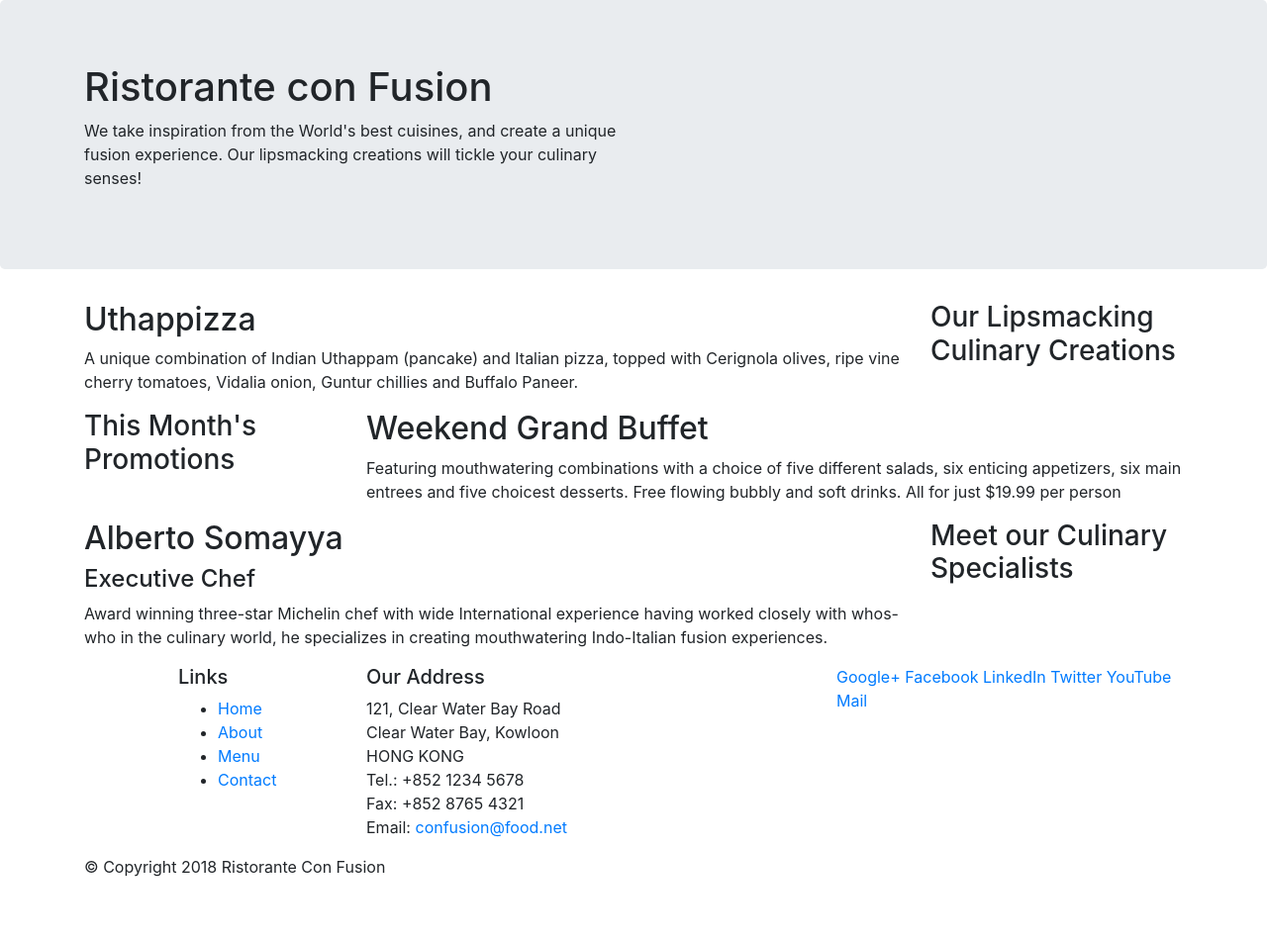
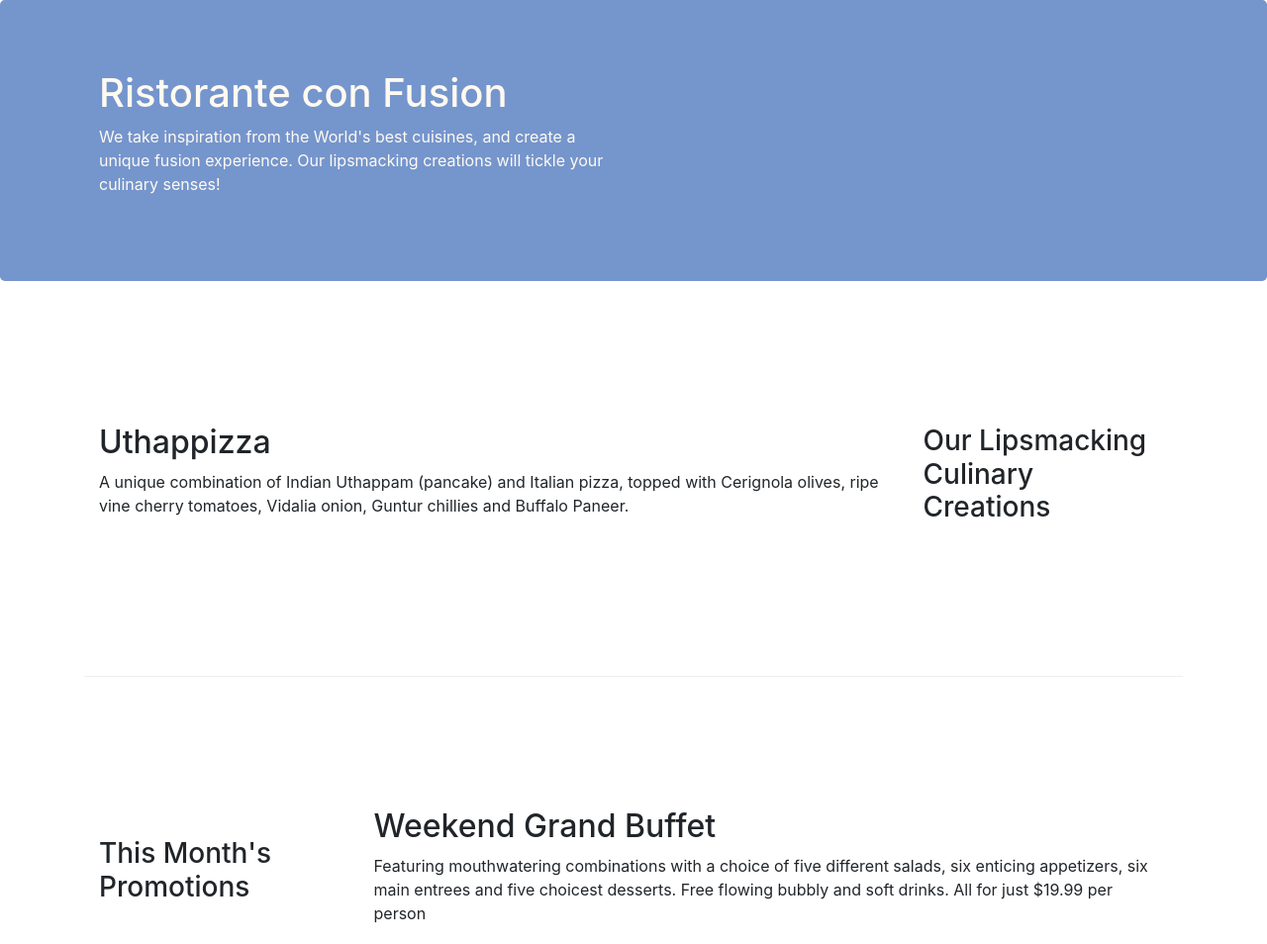
Before and after one commit to tpham20908/conFusion, a website: page index.html in a window 1280 px wide. Shown: the top 954 px of the page at 99% size. Before the commit the page ends 904 px from the top, so only its background shows below. Drawn offline with nearby package versions, Linux system fonts and the light colour scheme.

Commit message:
customed style.css

```diff
--- /dev/null
+++ b/css/styles.css
@@ -0,0 +1,30 @@
+.row-header {
+  margin: 0 auto;
+  padding: 0 auto;
+}
+
+.row-content {
+  margin: 0 auto;
+  padding: 50px 0;
+  border-bottom: 1px ridge;
+  min-height: 400px;
+}
+
+.footer {
+  background-color: #D1C9B4;
+  margin: 0 auto;
+  padding: 20px 0;
+}
+
+.jumbotron {
+  margin: 0 auto;
+  padding: 70px 20px;
+  background-color: #7595CD;
+  color: floralwhite;
+}
+
+.address {
+  margin: 0;
+  font-size: 80%;
+  color: #0f0f0f;
+}
--- a/index.html
+++ b/index.html
@@ -9,6 +9,7 @@
 
 	<!-- Bootstrap CSS -->
 	<link rel="stylesheet" href="node_modules/bootstrap/dist/css/bootstrap.min.css">
+	<link rel="stylesheet" href="css/styles.css">
 
 	<title>Ristorante Con Fusion</title>
 </head>
@@ -17,7 +18,7 @@
 
 	<header class="jumbotron">
 		<div class="container">
-			<div class="row">
+			<div class="row row-header">
 				<div class="col-12 col-sm-6">
 					<h1>Ristorante con Fusion</h1>
 					<p>We take inspiration from the World's best cuisines, and create a unique fusion experience. Our lipsmacking
@@ -30,7 +31,7 @@
 	</header>
 
 	<div class="container">
-		<div class="row">
+		<div class="row row-content align-items-center">
 			<div class="col-12 col-sm-4 order-sm-last col-md-3">
 				<h3>Our Lipsmacking Culinary Creations</h3>
 			</div>
@@ -41,7 +42,7 @@
 			</div>
 		</div>
 
-		<div class="row">
+		<div class="row row-content align-items-center">
 			<div class="col-12 col-sm-4 col-md-3">
 				<h3>This Month's Promotions</h3>
 			</div>
@@ -52,7 +53,7 @@
 			</div>
 		</div>
 
-		<div class="row">
+		<div class="row row-content align-items-center">
 			<div class="col-12 col-sm-4 order-sm-last col-md-3">
 				<h3>Meet our Culinary Specialists</h3>
 			</div>
@@ -65,12 +66,12 @@
 		</div>
 	</div>
 
-	<footer>
+	<footer class="footer">
 		<div class="container">
 			<div class="row">
 				<div class="col-4 offset-1 col-sm-2">
 					<h5>Links</h5>
-					<ul>
+					<ul class="list-unstyled">
 						<li><a href="#">Home</a></li>
 						<li><a href="#">About</a></li>
 						<li><a href="#">Menu</a></li>
@@ -79,7 +80,7 @@
 				</div>
 				<div class="col-7 col-sm-5">
 					<h5>Our Address</h5>
-					<address>
+					<address class="address">
 						121, Clear Water Bay Road<br>
 						Clear Water Bay, Kowloon<br>
 						HONG KONG<br>
@@ -88,8 +89,8 @@
 						Email: <a href="mailto:confusion@food.net">confusion@food.net</a>
 					</address>
 				</div>
-				<div class="col-12 col-sm-4">
-					<div>
+				<div class="col-12 col-sm-4 align-self-center">
+					<div class="text-center">
 						<a href="http://google.com/+">Google+</a>
 						<a href="http://www.facebook.com/profile.php?id=">Facebook</a>
 						<a href="http://www.linkedin.com/in/">LinkedIn</a>
@@ -99,7 +100,7 @@
 					</div>
 				</div>
 			</div>
-			<div class="row">
+			<div class="row justify-content-center">
 				<div class="col-auto">
 					<p>© Copyright 2018 Ristorante Con Fusion</p>
 				</div>
```
